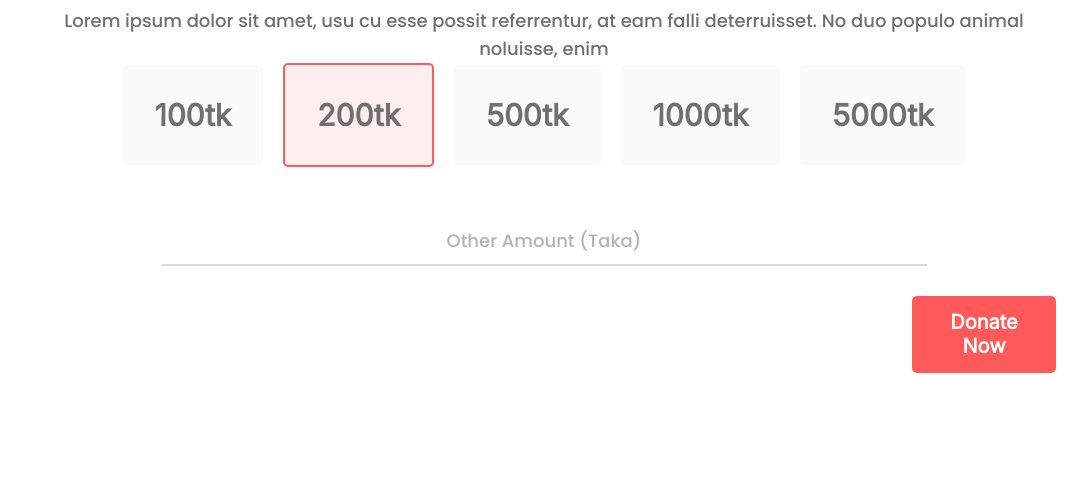
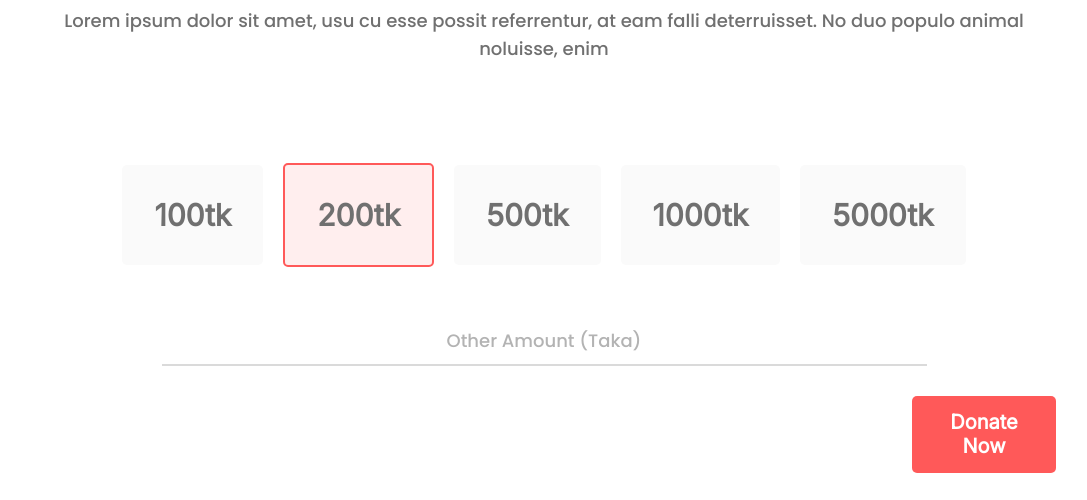
Before and after one commit to somir62/Donate-Today, a plain HTML site: page index.html in a window 1280 px wide. Shown: the part 995-1495 px from the top of the page, without its empty margins (96-1183 px from the left). Drawn offline with Linux system fonts and the light colour scheme.

Commit message:
updated code

```diff
--- a/CSS/style.css
+++ b/CSS/style.css
@@ -102,6 +102,7 @@ header{
    margin: 0 auto;
    align-items: center;
    justify-content: center;
+   margin-top: 100px;
 
 }
 .amount-box{
@@ -141,6 +142,9 @@ hr{
    align-items: center;
    margin-bottom: 30px;
 }
+
+
+
 /* ---------------------- Donate Plane Style --------------- */
 .donate-plan-section{
    margin-top: 130px;
--- a/index.html
+++ b/index.html
@@ -4,7 +4,7 @@
    <meta charset="UTF-8">
    <meta name="viewport" content="width=device-width, initial-scale=1.0">
    <title>Donate</title>
-   <link rel="stylesheet" href="/CSS/style.css">
+   <link rel="stylesheet" href="./CSS/style.css">
    <link rel="preconnect" href="https://fonts.googleapis.com">
    <link rel="preconnect" href="https://fonts.gstatic.com" crossorigin>
    <link href="https://fonts.googleapis.com/css2?family=EB+Garamond:wght@800&family=Inter&family=Open+Sans&family=Oswald&family=Poppins:wght@500;700&display=swap" rel="stylesheet">
@@ -28,7 +28,7 @@
          <h2 class="section-title">Donate Today</h2>
          <p class="section-description">Lorem ipsum dolor sit amet, usu cu esse possit referrentur, at eam falli deterruisset. No duo populo animal noluisse, enim</p>
          <div class="amount-content">
-                        <div class="amount-box">
+               <div class="amount-box">
                <p class="tk">100tk</p>
             </div>
             <div class="amount-box amount-box-selected">
@@ -47,7 +47,7 @@
 
          <p class="optional-amount">Other Amount (Taka)</p>
          <hr>
-         <button class="btn-primary">Donate Now</button>
+         <button class="btn-primary amount-btn">Donate Now</button>
       </section>
 
    <!-- Donate Plan Section -->
```
